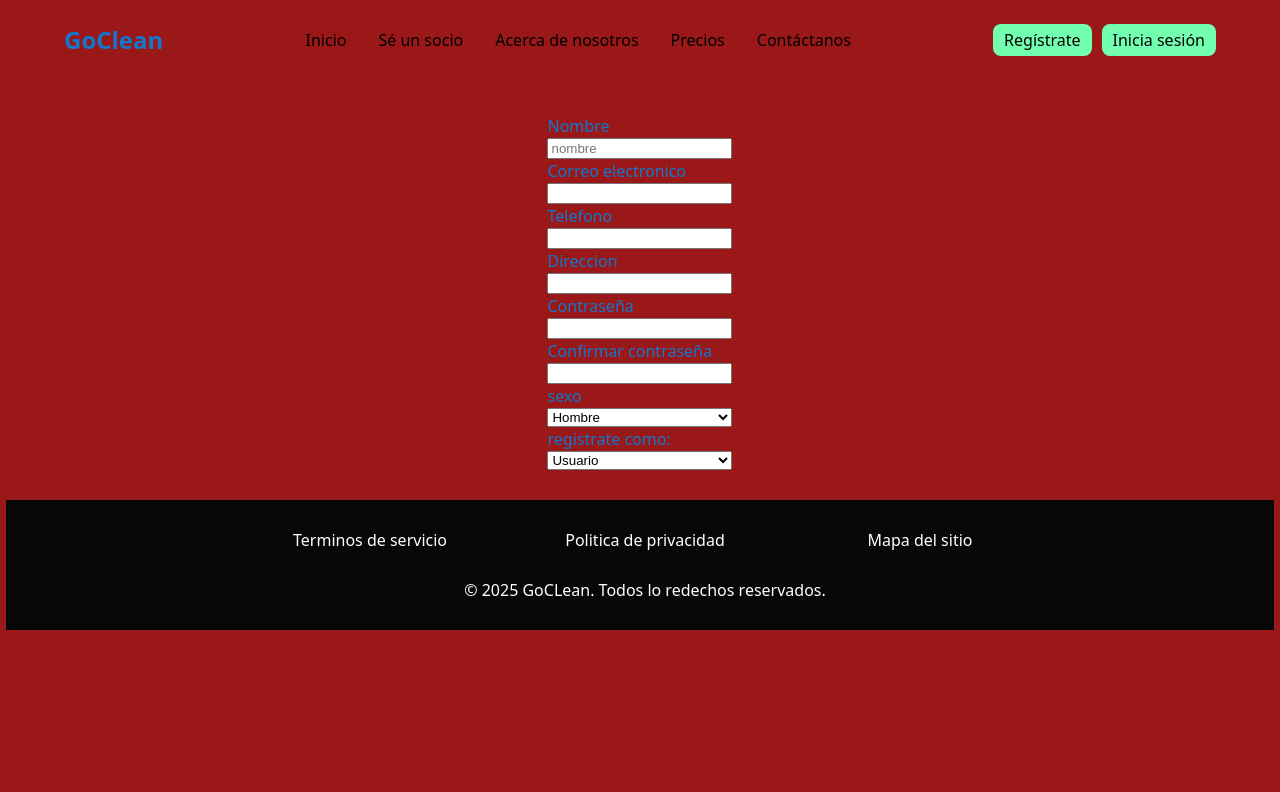
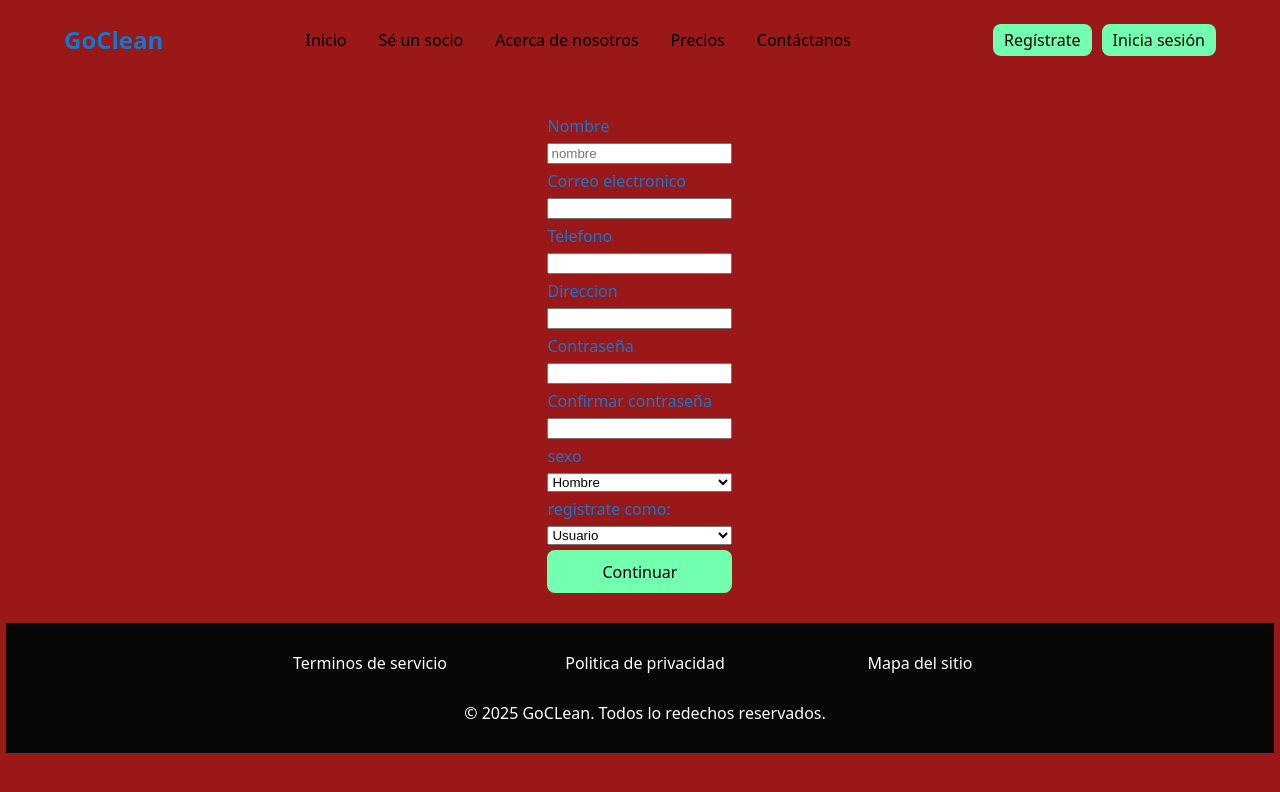
Before and after one commit to tonguiino/GoClean, a React (Vite) app: page /registrate in a window 1280 px wide. Shown: the top 792 px of the page. Built offline with nearby package versions, Linux system fonts and the light colour scheme.

Commit message:
se estilizo el boton

```diff
--- a/src/pages/register/Register.jsx
+++ b/src/pages/register/Register.jsx
@@ -33,7 +33,7 @@ const Register = () => {
                         <option value="u">Usuario</option>
                         <option value="s">Socio</option>
                     </select>
-
+                    <button className="submit">Continuar</button>
                 </form>
             </section>
             <Footer />
--- a/src/pages/register/Register.scss
+++ b/src/pages/register/Register.scss
@@ -3,5 +3,15 @@
     .register-form {
         display: flex;
         flex-direction: column;
+        gap: 5px;
+
+
+
+        .submit{
+            background-color: #72ffaf;
+            &:hover{
+                background-color: #2efa85;
+            }
+        }
     }
 }
```
